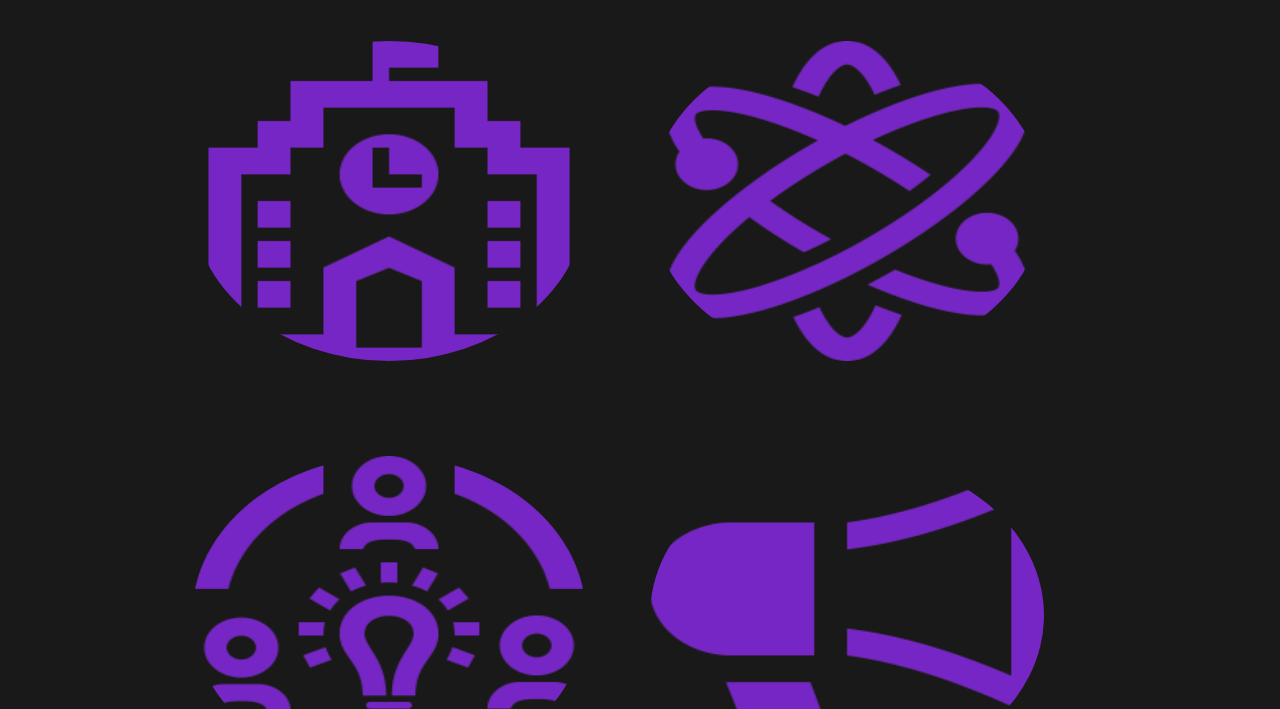
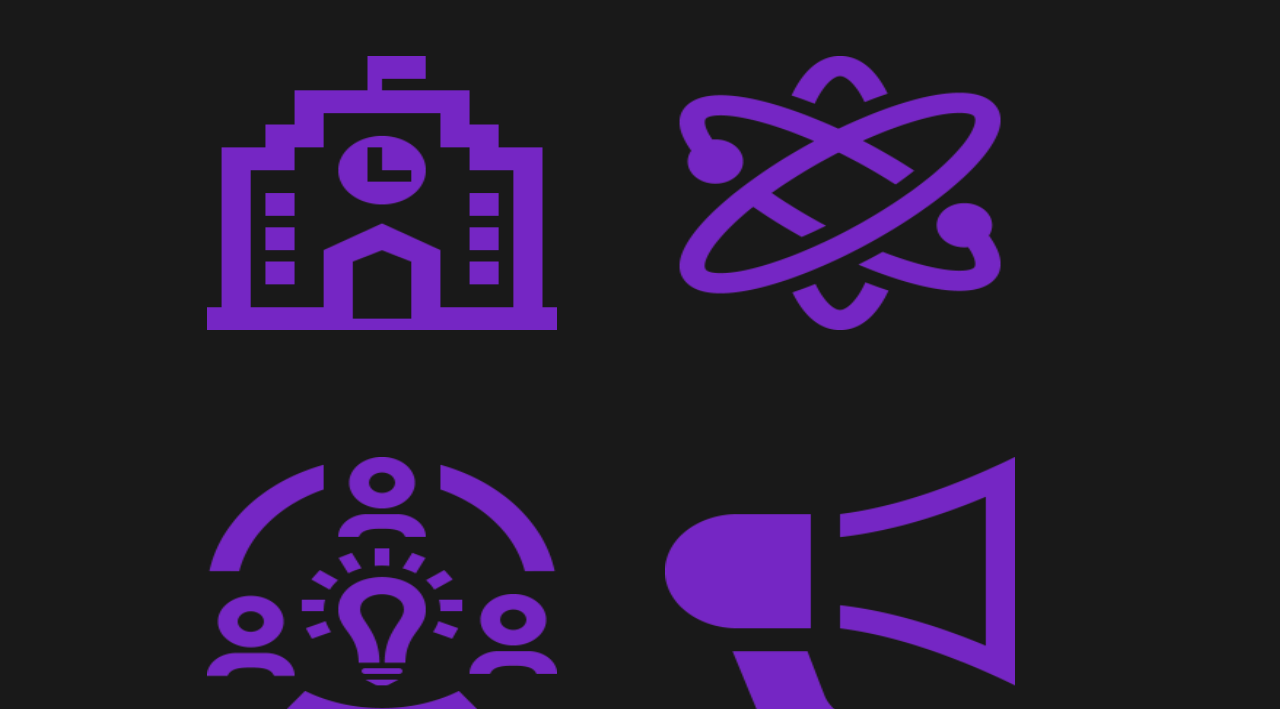
Before and after one commit to minigravity/minigravity.github.io, a website: page index.html in a window 1280 px wide. Shown: the part 651-1360 px from the top of the page. Drawn offline with Linux system fonts and the light colour scheme.

Commit message:
Update style.css

```diff
--- a/assets/style.css
+++ b/assets/style.css
@@ -151,9 +151,9 @@ button{
     color:var(--banner);
 }
 .content-image img{
-    border-radius: 50%;
-    width:90%;
-    height:90%;
+    width:80%;
+    height:80%;
+    margin: 15px;
 }
 span.title h1{
     text-align:center;
```
